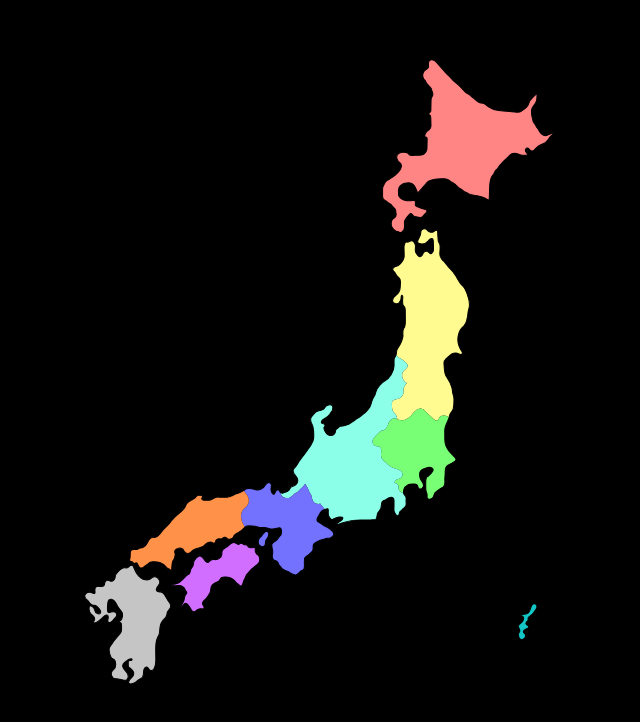
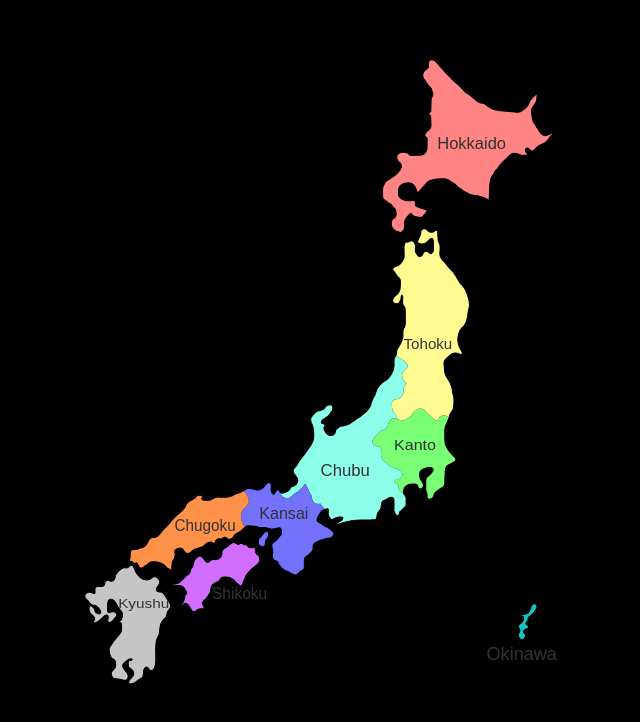
Before and after one commit to RumonHasan/svg-test, a React (Vite) app: page / in a window 1280 px wide. Shown: the part 134-856 px from the top of the page, without its empty margins (331-971 px from the left). Built offline with nearby package versions, Linux system fonts and the light colour scheme.

Commit message:
svg update

```diff
--- a/src/components/SVGApproach/SVGApproach.jsx
+++ b/src/components/SVGApproach/SVGApproach.jsx
@@ -3,6 +3,7 @@ import './styles.css';
 import { useRef, useCallback, useEffect, useState } from 'react';
 // main svg import
 import jpSvg from '../../assets/jp_2.svg';
+import jpRegionsSvg from '../../assets/jp_regions_file.svg';
 // images of regions
 import Chubu from './images/Chubu.jpeg';
 import Chugoku from './images/Chugoku.jpeg';
@@ -185,7 +186,7 @@ const SVGApproach = () => {
           ref={mapRef}
           beforeInjection={(svg) => getSvgInjectionElements(svg)}
           afterInjection={(svg) => getSvgAfterInjectionElements(svg)}
-          src={jpSvg}
+          src={jpRegionsSvg}
           useRequestCache={false}
           fallback={() => <span>Error!</span>}
         />
```
Also changed, not shown: src/assets/jp_regions_file.svg (added).
